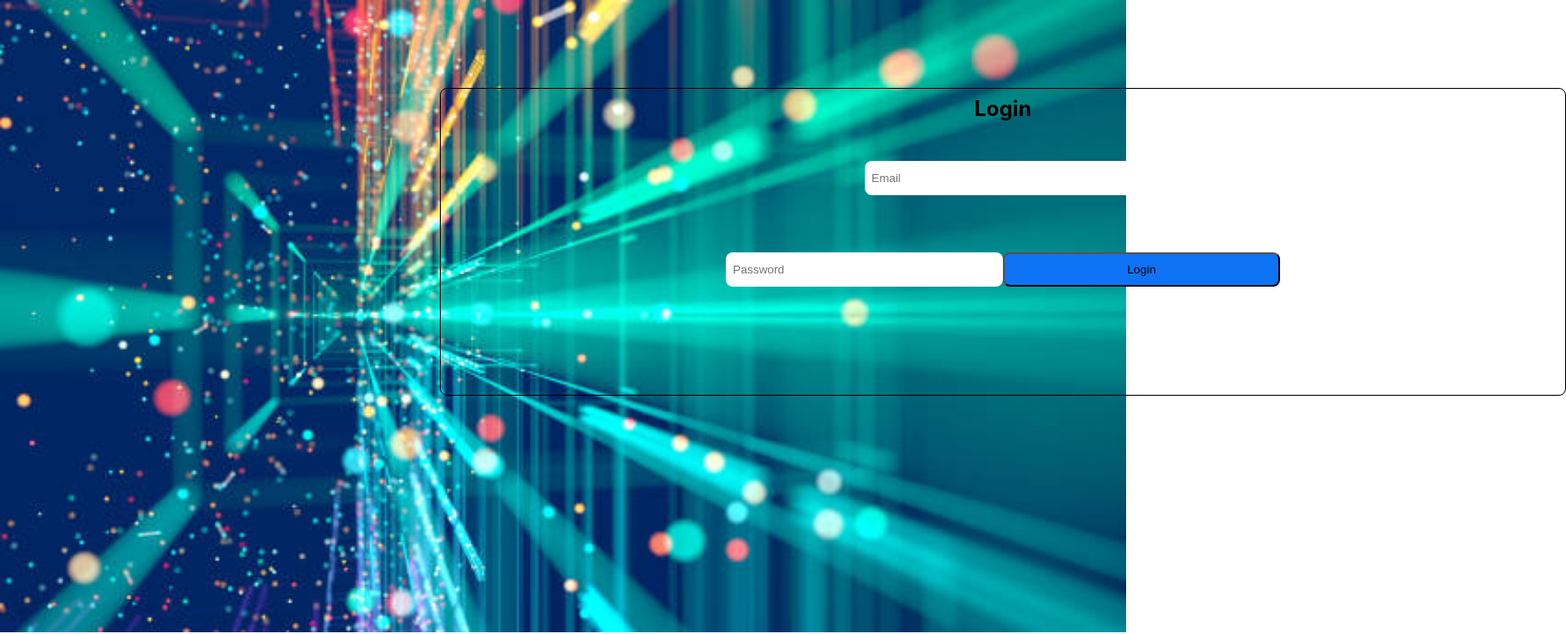
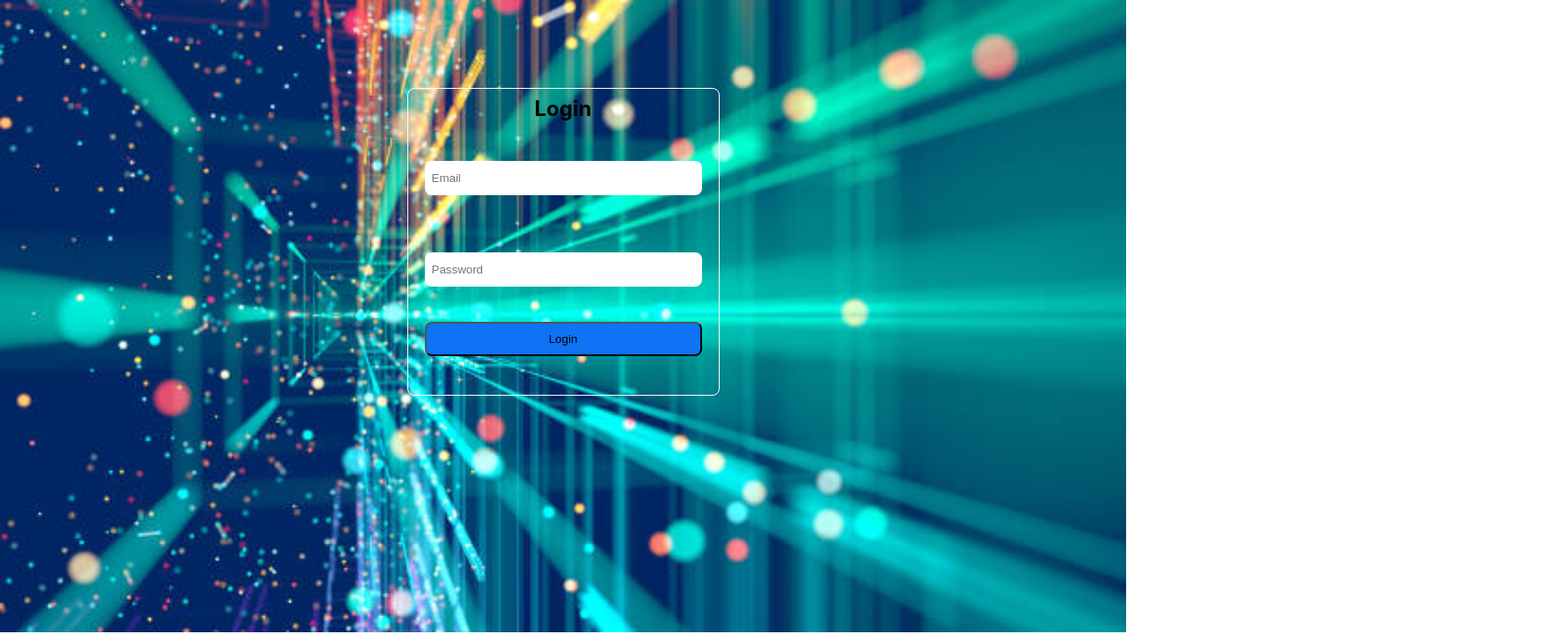
Before and after one commit to Priceless001/My-gallery-website, a React (Create React App) app: page / in a window 1280 px wide. Shown: the top 721 px of the page at 88% size, 1780 px wide, since content can reach past the window. Built offline with nearby package versions, Linux system fonts and the light colour scheme.

Commit message:
new commit

```diff
--- a/src/styles/Art.css
+++ b/src/styles/Art.css
@@ -85,6 +85,9 @@ input {
   padding-left:  40px;
   width: 395px;
   height: 50px;
+  max-width: 100%;
+  outline: none;
+  border-radius: 8px;
 }
 
 @media (max-width: 650px) {
--- a/src/styles/Login.css
+++ b/src/styles/Login.css
@@ -19,11 +19,11 @@ padding: 8px;
 /* justify-content: center; */
 /* align-items: center; */
  gap: 15px;
- margin: 100px 500px;
+ margin: 100px auto;
  border-radius: 8px;
- border: 1px solid black;
+ border: 1px solid white;
  height: 350px;
- width: 100%;
+ width: 355px;
  /* background-color: black;  */
 }
 
@@ -35,10 +35,9 @@ padding: 4px 8px;
 border-radius: 8px;
 background-color: white;
 color: #CDCDCD;
+outline: none;
 }
-input:focus{
-    border: none;
-}
+
 .first button{
     width: 315px;
     height: 39px;
@@ -46,5 +45,6 @@ input:focus{
     border-radius: 8px;
     margin-top: 20px;
     background: var(--primaryColor, #0E73F5);
+    outline: none;
 
 }
```
